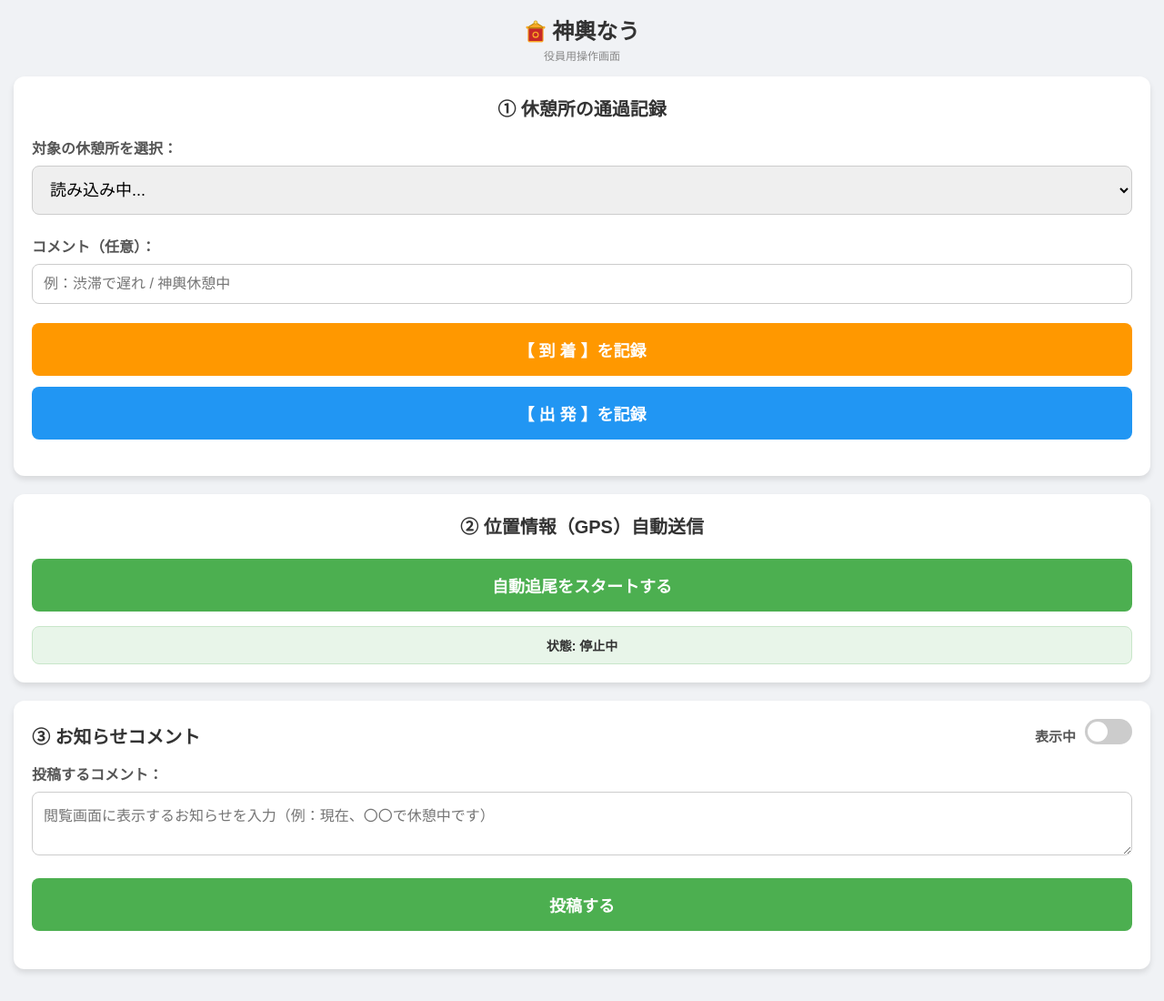
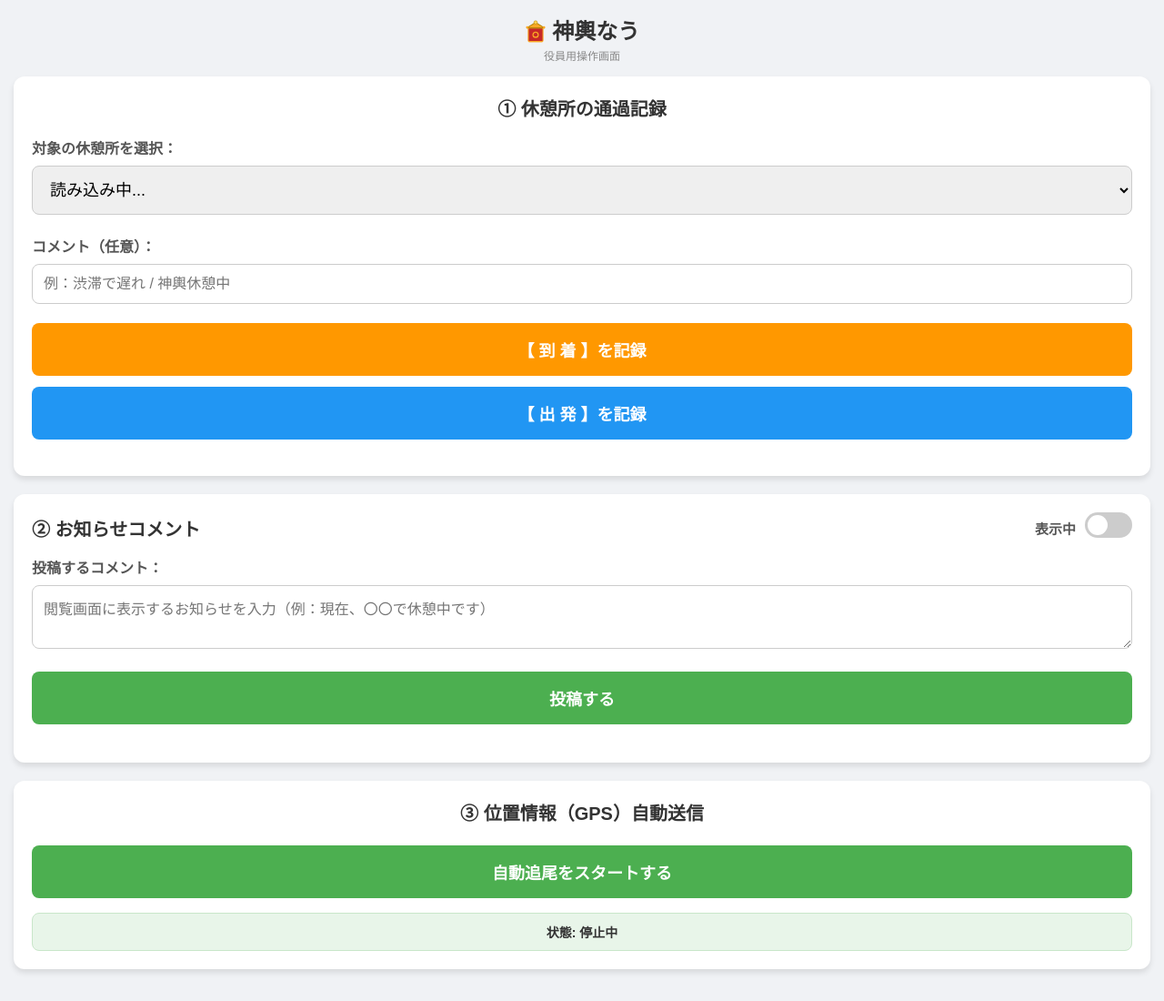
Before and after one commit to takatsugu-kato/omikoshi_now, a plain HTML site: page Admin.html in a window 1280 px wide. Shown: the whole page at 91% size. Drawn offline with Linux system fonts and the light colour scheme.

Commit message:
Adminの2と3をいれかえ

```diff
--- a/Admin.html
+++ b/Admin.html
@@ -82,21 +82,10 @@
     <p id="msg"></p>
   </div>
 
-  <!-- 2. 全自動GPS追尾エリア -->
-  <div class="card">
-    <h2>② 位置情報（GPS）自動送信</h2>
-    <button id="startGpsBtn" class="btn-gps" onclick="startGps()">自動追尾をスタートする</button>
-    <button id="stopGpsBtn" class="btn-stop" onclick="stopGps()" style="display:none;">自動追尾を停止する</button>
-
-    <div class="status-box">
-      <p id="gps-msg" style="margin:0;">状態: 停止中</p>
-    </div>
-  </div>
-
-  <!-- 3. お知らせコメント 投稿＆表示制御エリア -->
+  <!-- 2. お知らせコメント 投稿＆表示制御エリア -->
   <div class="comment-card">
     <div class="comment-header">
-      <h2>③ お知らせコメント</h2>
+      <h2>② お知らせコメント</h2>
       <div class="toggle-row">
         <span id="toggleLabel">表示中</span>
         <label class="switch">
@@ -109,6 +98,17 @@
     <textarea id="newComment" placeholder="閲覧画面に表示するお知らせを入力（例：現在、〇〇で休憩中です）"></textarea>
     <button id="postCommentBtn" class="comment-post-btn" onclick="postComment()">投稿する</button>
     <p id="commentMsg"></p>
+  </div>
+
+  <!-- 3. 全自動GPS追尾エリア -->
+  <div class="card">
+    <h2>③ 位置情報（GPS）自動送信</h2>
+    <button id="startGpsBtn" class="btn-gps" onclick="startGps()">自動追尾をスタートする</button>
+    <button id="stopGpsBtn" class="btn-stop" onclick="stopGps()" style="display:none;">自動追尾を停止する</button>
+
+    <div class="status-box">
+      <p id="gps-msg" style="margin:0;">状態: 停止中</p>
+    </div>
   </div>
 
   <script>
@@ -155,7 +155,7 @@
       select.value = String(currentIdx);
     }
 
-    // --- 3. お知らせコメントの投稿・表示制御 ---
+    // --- 2. お知らせコメントの投稿・表示制御 ---
     // 初期化：最新コメントを表示し、スイッチの状態をサーバーと同期する
     function initCommentArea() {
       google.script.run
@@ -299,7 +299,7 @@
       }).recordStation({ location: s.name, status: status, comment: comment });
     }
 
-    // --- 2. 全自動GPSの送信処理 ---
+    // --- 3. 全自動GPSの送信処理 ---
     var timerId = null;
     var INTERVAL_MINUTES = 3; // ★自動送信の間隔（3分ごと）
 
```
